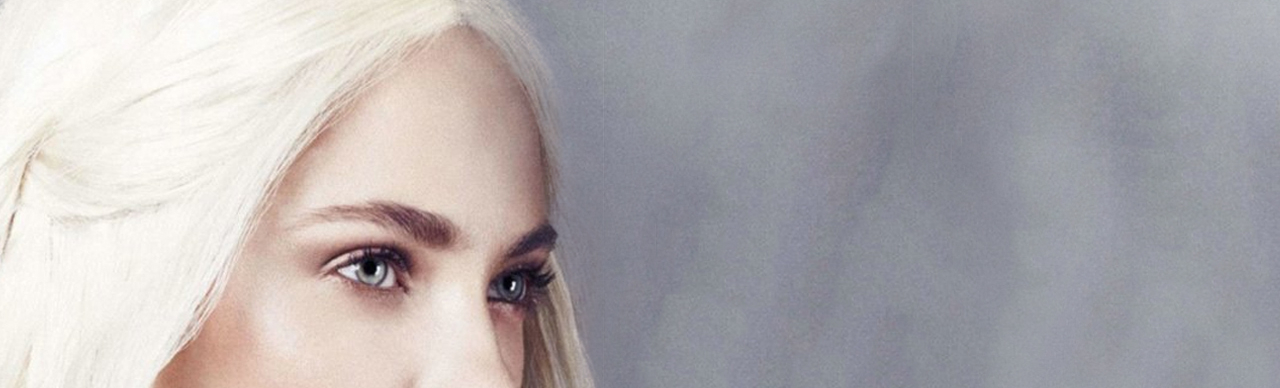
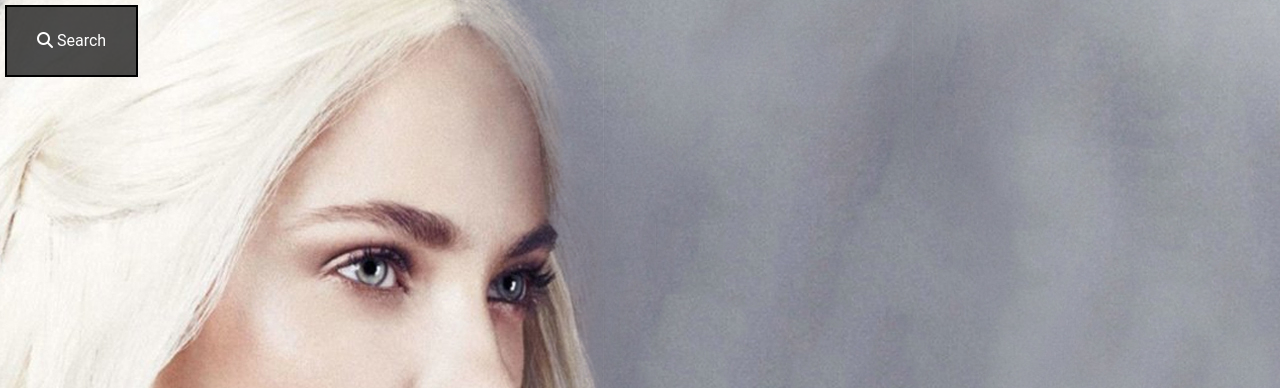
Before and after one commit to adityafjri/Tugas-Besar-2-Manpro, a PHP site: page /pages/index.html in a window 1280 px wide. Shown: the top 388 px of the page. Run offline with PHP 8.4, Linux system fonts and the light colour scheme; some libraries are stand-ins or nearby versions.

Commit message:
fitur pencarian

```diff
--- a/assets/css/main.css
+++ b/assets/css/main.css
@@ -3,6 +3,103 @@ html {
   height: 100%;
   font-family: "Roboto", sans-serif;
   overflow: hidden;
+}
+
+#search-button {
+  position: absolute;
+  left: 5px;
+  width: fit-content;
+  z-index: 10000;
+  color: white;
+  background-color: rgba(0, 0, 0, 0.7);
+  text-decoration: none;
+  border: 2px solid black;
+  margin-top: 5px;
+  padding: 10px 30px;
+  line-height: 3;
+  transition: all 0.3s ease-out;
+}
+#search-button.open {
+  background-color: transparent;
+  cursor: default;
+  color: white;
+  border: none;
+}
+#search-button.open:hover {
+  cursor: default;
+  color: white;
+  border: none;
+  background-color: transparent;
+}
+#search-button:hover {
+  color: black;
+  background: rgba(255, 255, 255, 0.7);
+  border: 2px solid black;
+  -webkit-transition: all 0.3s ease;
+  -moz-transition: all 0.3s ease;
+  -ms-transition: all 0.3s ease;
+  -o-transition: all 0.3s ease;
+  transition: all 0.3s ease;
+}
+
+#search {
+  position: fixed;
+  top: 0px;
+  left: 0px;
+  width: 100%;
+  height: 100%;
+  background-color: rgba(0, 0, 0, 0.95);
+  transition: all 0.3s ease-out;
+  -webkit-transform: translate(0px, -100%) scale(0, 0);
+  -moz-transform: translate(0px, -100%) scale(0, 0);
+  -ms-transform: translate(0px, -100%) scale(0, 0);
+  -o-transform: translate(0px, -100%) scale(0, 0);
+  transform: translate(0px, -100%) scale(0, 0);
+  opacity: 0;
+  display: none;
+}
+#search.open {
+  -webkit-transform: translate(0px, 0px) scale(1, 1);
+  -moz-transform: translate(0px, 0px) scale(1, 1);
+  -ms-transform: translate(0px, 0px) scale(1, 1);
+  -o-transform: translate(0px, 0px) scale(1, 1);
+  transform: translate(0px, 0px) scale(1, 1);
+  transition: all 0.3s ease-out;
+  opacity: 1;
+  z-index: 106;
+  display: block;
+}
+#search .close {
+  position: fixed;
+  top: 15px;
+  right: 15px;
+  opacity: 1;
+  font-size: 27px;
+  color: #fff;
+}
+#search .close:hover {
+  color: #fc2121;
+  cursor: pointer;
+  transition: all 0.3s ease-out;
+}
+#search input[type=search] {
+  position: absolute;
+  top: 50%;
+  left: 0;
+  margin-top: -51px;
+  width: 60%;
+  margin-left: 20%;
+  color: rgb(255, 255, 255);
+  background: transparent;
+  border-top: 1px solid rgba(255, 255, 255, 0.8);
+  border-bottom: 2px solid rgba(255, 255, 255, 0.5);
+  border-left: 0px solid transparent;
+  border-right: 0px solid transparent;
+  font-size: 40px;
+  font-weight: 300;
+  text-align: center;
+  outline: none;
+  padding: 10px;
 }
 
 .slideshow {
--- a/assets/js/cosmetic.js
+++ b/assets/js/cosmetic.js
@@ -1,3 +1,22 @@
+//search button
+
+$(document).ready(function(){
+	$('a[href="#search"]').on('click', function(event) {
+		$('#search').addClass('open');
+    $('#search-button').addClass('open');
+		$('#search > form > input[type="search"]').focus();
+	});
+	$('#search, #search button.close').on('click keyup', function(event) {
+		if (event.target == this || event.target.className == 'close' || event.keyCode == 27) {
+			$(this).removeClass('open');
+      $('#search-button').removeClass('open');
+		}
+	});
+});
+
+
+//slider home
+
 var $slider = $('.slideshow .slider'),
   maxItems = $('.item', $slider).length,
   dragging = false,
--- a/assets/scss/_colors.scss
+++ b/assets/scss/_colors.scss
@@ -12,3 +12,7 @@ $my-grey : #B2B2B2;
 $my-orange : #E14D2A;
 $my-yellow : #FBDF07;
 $my-green   : #3EC70B;
+
+@mixin easeOut{
+    transition: all 0.3s ease-out;
+}
--- a/assets/scss/main.scss
+++ b/assets/scss/main.scss
@@ -1,9 +1,114 @@
+@import 'colors';
+
 body,
 html {
   height: 100%;
   // background: #110101;
   font-family: 'Roboto', sans-serif;
   overflow: hidden;
+}
+
+#search-button{
+  position: absolute;
+  left: 5px;
+  // right: 0;
+  width: fit-content;
+  z-index: 10000;
+  color: white;
+  background-color: rgba($color: #000000, $alpha: 0.7);
+  text-decoration: none;
+  border: 2px solid black;
+  // border-radius: 20px;
+  margin-top: 5px;
+  padding: 10px 30px;
+  line-height: 3;
+  @include easeOut;
+
+  &.open{
+    background-color: transparent;
+    cursor: default;
+    color: white;
+    border: none;
+    &:hover{
+      cursor: default;
+      color: white;
+      border: none;
+      background-color: transparent;
+    }
+  }
+
+  &:hover{
+    color: black;
+    background: rgba($color: #fff, $alpha: 0.7);
+    border: 2px solid black;
+    -webkit-transition: all 0.3s ease;
+    -moz-transition: all 0.3s ease;
+    -ms-transition: all 0.3s ease;
+    -o-transition: all 0.3s ease;
+    transition: all 0.3s ease;
+  }
+}
+#search{
+  position: fixed;
+  top: 0px;
+  left: 0px;
+  width: 100%;
+  height: 100%;
+  background-color: rgba(0, 0, 0, 0.95);
+  @include easeOut;
+  -webkit-transform: translate(0px, -100%) scale(0, 0);
+  -moz-transform: translate(0px, -100%) scale(0, 0);
+  -ms-transform: translate(0px, -100%) scale(0, 0);
+  -o-transform: translate(0px, -100%) scale(0, 0);
+  transform: translate(0px, -100%) scale(0, 0);
+  opacity: 0;
+  display: none;
+
+  &.open{
+    -webkit-transform: translate(0px, 0px) scale(1, 1);
+    -moz-transform: translate(0px, 0px) scale(1, 1);
+    -ms-transform: translate(0px, 0px) scale(1, 1);
+    -o-transform: translate(0px, 0px) scale(1, 1);
+    transform: translate(0px, 0px) scale(1, 1);
+    @include easeOut;
+
+    opacity: 1;
+    z-index: 106;
+    display: block;
+  }
+  .close{
+    position: fixed;
+    top: 15px;
+    right: 15px;
+    opacity: 1;
+    font-size: 27px;
+    color: #fff;
+
+    &:hover{
+      color: #fc2121;
+      cursor: pointer;
+      @include easeOut;
+    }
+  }
+  input[type="search"]{
+    position: absolute;
+    top: 50%;
+    left: 0;
+    margin-top: -51px;
+    width: 60%;
+    margin-left: 20%;
+    color: rgb(255, 255, 255);
+    background: transparent;
+    border-top: 1px solid rgba(255, 255, 255, 0.8);
+    border-bottom: 2px solid rgba(255, 255, 255, 0.5);
+    border-left: 0px solid transparent;
+    border-right: 0px solid transparent;
+    font-size: 40px;
+    font-weight: 300;
+    text-align: center;
+    outline: none;
+    padding: 10px;
+  }
 }
 
 .slideshow {
--- a/pages/index.html
+++ b/pages/index.html
@@ -8,9 +8,23 @@
     <link rel='stylesheet' href='https://cdnjs.cloudflare.com/ajax/libs/slick-carousel/1.6.0/slick.min.css'>
     <link rel='stylesheet' href='https://cdnjs.cloudflare.com/ajax/libs/slick-carousel/1.6.0/slick-theme.min.css'>
     <link rel='stylesheet' href='https://fonts.googleapis.com/css?family=Roboto+Condensed:100'>
+    <script src="https://kit.fontawesome.com/8a2b672019.js" crossorigin="anonymous"></script>
 
 </head>
 <body>
+
+<!-- Search Link -->
+<a href="#search" id="search-button">
+  <i class="fa fa-search"></i> Search
+</a>
+
+<!-- Search Form -->
+<div id="search">
+	<span class="close">X</span>
+	<form role="search" id="searchform" action="/search" method="get">
+		<input value="" name="q" type="search" placeholder="type to search"/>
+	</form>
+</div>
 
 <div class="split-slideshow">
   <div class="slideshow">
```
Also changed, not shown: 1 other file.
